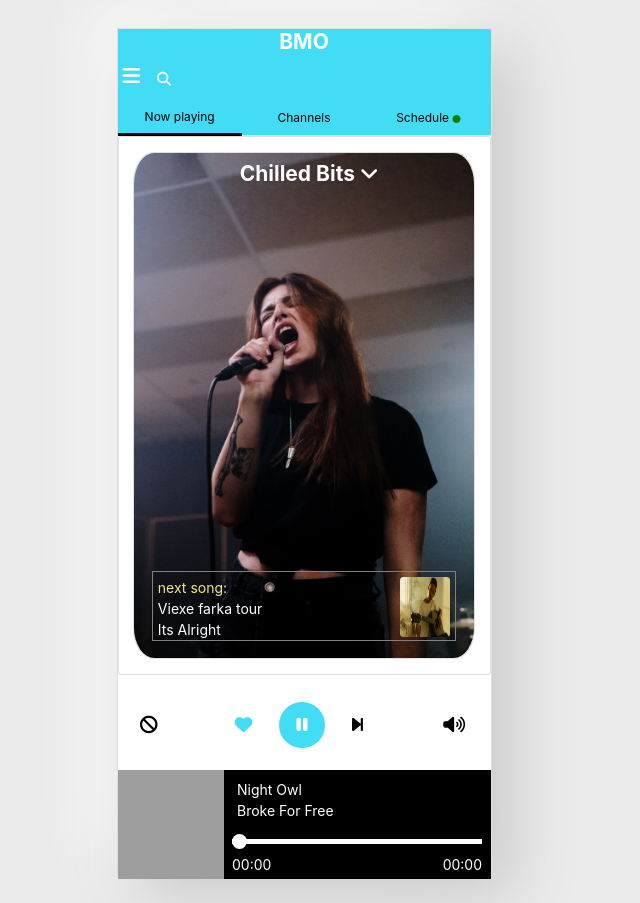
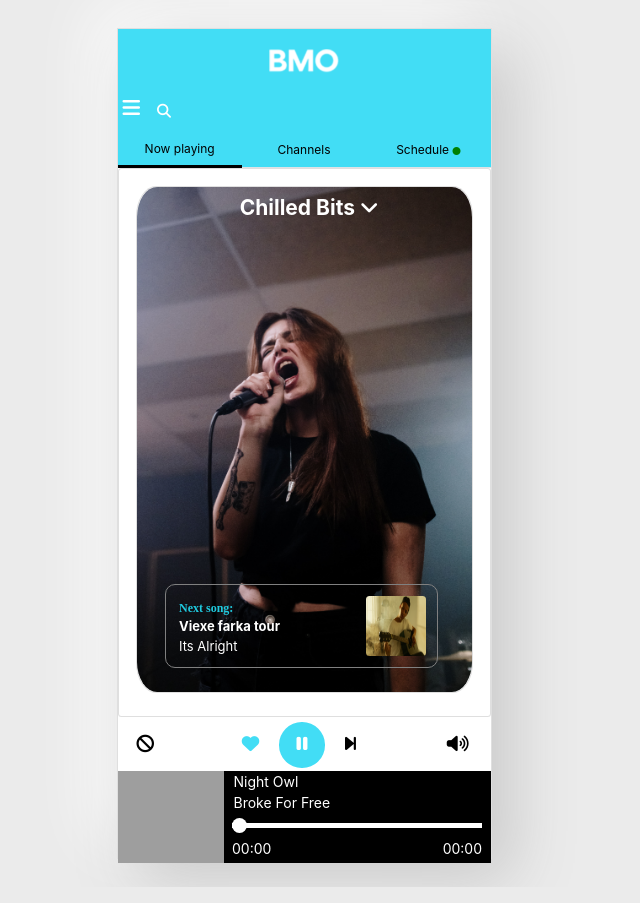
Before and after one commit to pallavbansal/MusicApp, a PHP site: page / in a window 1280 px wide. Shown: the whole page, without its empty margins (336-976 px from the left). Run offline with PHP 8.4, Linux system fonts and the light colour scheme; some libraries are stand-ins or nearby versions; grey boxes are pictures that could not be loaded.

Commit message:
latest changes

```diff
--- a/index.html
+++ b/index.html
@@ -15,7 +15,8 @@
 
     <div class="row">
       <div class="col-md-12 text-center">
-       <h4>BMO</h4>
+       <!-- <h4>BMO</h4> -->
+       <img src="images/BMOLOGO.png" class="BMOLOGO">
      </div>
    </div>
 
@@ -86,22 +87,22 @@
 
       <div class="tab-pane fade show active" id="custom-tabs-four-home" role="tabpanel" aria-labelledby="custom-tabs-four-home-tab">
 
-       <div class="container" style="padding: 4%" id="img-modal">
+       <div class="container tab-container-size" style="padding: 17px;" id="img-modal">
         <div class="card img-fluid" style="border-radius: 6%;">
           <img class="card-img-top" src="images/singer/9.jpg" alt="Card image" style="height: 505px; border-radius: 6%;">
           <div class="card-img-overlay image-class">
             <h4 class="card-title text-center text-white">Chilled Bits <i class="fas fa-angle-down noSwipe" onclick="show_list_of_songs_in_now_playing()"></i></h4>
           </div>
           <div class="card-overlay-bottom">
-            <div class="container-fluid" style="border: 1px solid gray; padding-top: 5px;" >
+            <div class="container-fluid" style="border: .25px solid gray; padding: 11px 11px 11px 13px; border-radius :10px;" >
               <div class="row">
                 <div class="col">
-                  <p style="color: #f2e687;margin-bottom: 0rem;">next song:</p>
-                  <p style="color: white;margin-bottom: 0rem;">Viexe farka tour</p>
-                  <p style="color: white;margin-bottom: 0rem;">Its Alright</p>
+                  <span class="Next-song"> Next song:</span>
+                  <p class="Artist-name">Viexe farka tour</p>
+                  <p class="Song-name">Its Alright</p>
                 </div>
                 <div class="col">
-                  <img src="images/singer/1.jpg" class="float-right rounded" width="50" height="60">
+                  <img src="images/singer/1.jpg" class="float-right rounded" width="60" height="60">
                 </div>
               </div>
             </div>
@@ -285,20 +286,20 @@
 
     <div class="tab-pane fade" id="custom-tabs-four-profile" role="tabpanel" aria-labelledby="custom-tabs-four-profile-tab">
       <!--------------List of channels---------------------->
-      <div class="container-fluid" style="height: 505px; overflow-y: auto; scrollbar-width: none;padding: 18px;" id="album-list">
+      <div class="container-fluid tab-container-size" style="overflow-y: auto; scrollbar-width: none;padding: 18px;" id="album-list">
         <div class="row">
-          <div class="col">
+          <div class="col col-padding">
             <div class="card channel-img">
-              <img class="card-img" src="images/singer/7.jpg" alt="Card image" style="border-radius: 10px;">
+              <img class="card-img channel-image-size" src="images/singer/7.jpg" alt="Card image">
               <div class="card-img-overlay">
                 <a href="#" style="color:white"><i class="fas fa-play"></i></a>
               </div>
             </div>
             <p class="text-center"><b>DJ Khalid</b></p>
           </div>
-          <div class="col">
+          <div class="col col-padding">
             <div class="card channel-img">
-              <img class="card-img" src="images/singer/2.jpg" alt="Card image" style="border-radius: 10px;">
+              <img class="card-img channel-image-size" src="images/singer/2.jpg" alt="Card image">
               <div class="card-img-overlay">
                 <a href="#" style="color:white"><i class="fas fa-play"></i></a>
               </div>
@@ -307,18 +308,18 @@
           </div>
         </div>
         <div class="row">
-          <div class="col">
+          <div class="col col-padding">
             <div class="card channel-img">
-              <img class="card-img" src="images/singer/3.jpg" alt="Card image" style="border-radius: 10px;">
+              <img class="card-img channel-image-size" src="images/singer/3.jpg" alt="Card image">
               <div class="card-img-overlay">
                 <a href="#" style="color:white"><i class="fas fa-play"></i></a>
               </div>
             </div>
             <p class="text-center"><b>Emma Bantai</b></p>
           </div>
-          <div class="col">
+          <div class="col col-padding">
             <div class="card channel-img">
-              <img class="card-img" src="images/singer/4.jpg" alt="Card image" style="border-radius: 10px;">
+              <img class="card-img channel-image-size" src="images/singer/4.jpg" alt="Card image">
               <div class="card-img-overlay">
                 <a href="#" style="color:white"><i class="fas fa-play"></i></a>
               </div>
@@ -327,18 +328,18 @@
           </div>
         </div>
         <div class="row">
-          <div class="col">
+          <div class="col col-padding">
             <div class="card channel-img">
-              <img class="card-img" src="images/singer/5.jpg" alt="Card image" style="border-radius: 10px;">
+              <img class="card-img channel-image-size" src="images/singer/5.jpg" alt="Card image">
               <div class="card-img-overlay">
                 <a href="#" style="color:white"><i class="fas fa-play"></i></a>
               </div>
             </div>
             <p class="text-center"><b>ED Sheren</b></p>
           </div>
-          <div class="col">
+          <div class="col col-padding">
             <div class="card channel-img">
-              <img class="card-img" src="images/singer/6.jpg" alt="Card image" style="border-radius: 10px;">
+              <img class="card-img channel-image-size" src="images/singer/6.jpg" alt="Card image">
               <div class="card-img-overlay">
                 <a href="#" style="color:white"><i class="fas fa-play"></i></a>
               </div>
@@ -348,18 +349,18 @@
         </div>
 
         <div class="row">
-          <div class="col">
+          <div class="col col-padding">
             <div class="card channel-img">
-              <img class="card-img" src="images/singer/5.jpg" alt="Card image" style="border-radius: 10px;">
+              <img class="card-img channel-image-size" src="images/singer/5.jpg" alt="Card image">
               <div class="card-img-overlay">
                 <a href="#" style="color:white"><i class="fas fa-play"></i></a>
               </div>
             </div>
             <p class="text-center"><b>ED Sheren</b></p>
           </div>
-          <div class="col">
+          <div class="col col-padding">
             <div class="card channel-img">
-              <img class="card-img" src="images/singer/6.jpg" alt="Card image" style="border-radius: 10px;">
+              <img class="card-img channel-image-size" src="images/singer/6.jpg" alt="Card image">
               <div class="card-img-overlay">
                 <a href="#" style="color:white"><i class="fas fa-play"></i></a>
               </div>
@@ -368,18 +369,18 @@
           </div>
         </div>
         <div class="row">
-          <div class="col">
+          <div class="col col-padding">
             <div class="card channel-img">
-              <img class="card-img" src="images/singer/5.jpg" alt="Card image" style="border-radius: 10px;">
+              <img class="card-img channel-image-size" src="images/singer/5.jpg" alt="Card image">
               <div class="card-img-overlay">
                 <a href="#" style="color:white"><i class="fas fa-play"></i></a>
               </div>
             </div>
             <p class="text-center"><b>ED Sheren</b></p>
           </div>
-          <div class="col">
+          <div class="col col-padding">
             <div class="card channel-img">
-              <img class="card-img" src="images/singer/6.jpg" alt="Card image" style="border-radius: 10px;">
+              <img class="card-img channel-image-size" src="images/singer/6.jpg" alt="Card image">
               <div class="card-img-overlay">
                 <a href="#" style="color:white"><i class="fas fa-play"></i></a>
               </div>
@@ -683,7 +684,7 @@
     </div>
 
     <div class="tab-pane fade" id="custom-tabs-four-messages" role="tabpanel" aria-labelledby="custom-tabs-four-messages-tab">
-      <div class="container-fluid" style="height: 505px; overflow-y: auto; scrollbar-width: none;padding: 18px;">
+      <div class="container-fluid tab-container-size" style=" overflow-y: auto; scrollbar-width: none;padding: 18px;">
         <div class="curve-container card">
             <div class="container-fluid p-2">
               <div class="row">
@@ -703,7 +704,7 @@
               <tbody>
                 <tr>
                   <th width="5%">
-                    <img src="images/singer/6.jpg" alt="" style="width:100px; height:100;border-radius: 10px;">
+                    <img src="images/singer/6.jpg" alt="" style="width: 90px;border-radius: 10px;">
                   </th>
                   <td width="35%">
                   <div class="pt-1">
@@ -714,7 +715,7 @@
                 </tr>
                 <tr>
                   <th width="5%">
-                    <img src="images/singer/2.jpg" alt="" style="width:100px; height:100;border-radius: 10px;">
+                    <img src="images/singer/2.jpg" alt="" style="width: 90px; border-radius: 10px;">
                   </th>
                   <td width="35%">
                     <div class="pt-1">
@@ -725,7 +726,7 @@
                 </tr>
                 <tr>
                   <th width="5%">
-                    <img src="images/singer/3.jpg" alt="" style="width:100px; height:100;border-radius: 10px;">
+                    <img src="images/singer/3.jpg" alt="" style="width: 90px; border-radius: 10px;">
                   </th>
                   <td width="35%">
                     <div class="pt-1">
@@ -736,7 +737,7 @@
                 </tr>
                 <tr>
                   <th width="5%">
-                    <img src="images/singer/4.jpg" alt="" style="width:100px; height:100;border-radius: 10px;">
+                    <img src="images/singer/4.jpg" alt="" style="width: 90px; border-radius: 10px;">
                   </th>
                   <td width="35%">
                     <div class="pt-1">
@@ -747,7 +748,7 @@
                 </tr>
                 <tr>
                   <th width="5%">
-                    <img src="images/singer/4.jpg" alt="" style="width:100px; height:100;border-radius: 10px;">
+                    <img src="images/singer/4.jpg" alt="" style="width: 90px; border-radius: 10px;">
                   </th>
                   <td width="35%">
                     <div class="pt-1">
@@ -766,10 +767,10 @@
 
   <!--------------Bottom buttons to manage songs----------------------------->
 
-      <div class="container-fluid mt-3">
+      <div class="container-fluid">
         <div class="d-flex justify-content-between">
 
-          <div class="p-1">
+          <div class="p-0">
             <div class="button button-lg">
               <i class="fas fa-ban fa-lg" aria-hidden="true"></i>
               <span class="sr-only">Ban</span>
@@ -778,19 +779,19 @@
 
           <div class="container" style="display: flex;justify-content: center;">
             <div class="d-inline-flex">
-              <div class="p-1">
+              <div class="p-0">
                 <div class="button-heart button-lg">
                   <i class="fas fa-heart fa-lg"></i>
                   <span class="sr-only">Repeat Song</span>
                 </div>
               </div>
-              <div class="p-1">
+              <div class="p-0">
                 <div class=" button-pause playpause-track" onclick="playpauseTrack()">
                   <i class="fas fa-pause fa-lg" aria-hidden="true" aria-hidden="true"></i>
                   <span class="sr-only">Pause</span>
                 </div>
               </div>
-              <div class="p-1">
+              <div class="p-0">
                 <div class="button button-lg next-track" onclick="nextTrack()">
                   <i class="fas fa-step-forward fa-lg"></i>
                   <span class="sr-only">Next Music</span>
@@ -799,7 +800,7 @@
             </div>
           </div>
 
-          <div class="p-1">
+          <div class="p-0">
             <div class="container">
               <div class="button button-lg volumepopup" onclick="volumeclick()">
                 <i class="fas fa-volume-up fa-lg" aria-hidden="true" style=""></i>
@@ -819,17 +820,17 @@
 
 <!--------------Bottom buttons to manage songs----------------------------->
 
-      <div class="container-fluid mt-3">
+      <div class="container-fluid mt-1">
         <div class="d-flex justify-content-between" style="margin: -5px;background: black;">
 
           <div>
-            <img src="images/singer/5.jpg" alt="song image" style="width: 106px; height: 109px;">
+            <img src="images/singer/5.jpg" alt="song image" style="width: 106px; height: 92px;">
           </div>
 
           <div class="container-fluid">
 
-              <div class="p-1">
-                <div class="details"  style="padding: 5px;">
+              <div class="p-0">
+                <div class="details"  style="padding-left: 5px;">
                   <div class="now-playing"></div>
                   <div class="track-art"></div>
                   <div class="track-name text-white"><b>DJ Khalid</b></div>
--- a/style.css
+++ b/style.css
@@ -36,6 +36,12 @@ a {
 ol li{
     list-style-type: none;
     line-height: 30px;
+}
+
+
+.col-padding{
+  padding-right: 6px;
+padding-left: 6px;
 }
 
 .tab{
@@ -96,6 +102,14 @@ ol li{
 .account-logo h4{
    margin:20px;
    font-size: 33px;
+}
+
+
+.BMOLOGO {
+width: 70px;
+height: 24px;
+margin: 20px 30px 20px 30px;
+object-fit: contain;
 }
 
 /*Profile Card 1*/
@@ -216,7 +230,7 @@ ol li{
     background-color: #42ddf5;
     color: #fff;
     border-radius: 50%;
-    margin: 10px 3px;
+    margin: 5px 3px;
     display: flex;
     justify-content: center;
     align-items: center;
@@ -225,10 +239,9 @@ ol li{
 .button-heart{
     width: 3.25rem;
     height: 3.25rem;
-
     color: #42ddf5;
     border-radius: 50%;
-    margin: 10px 3px;
+    margin: 5px 3px;
     display: flex;
     justify-content: center;
     align-items: center;
@@ -236,24 +249,16 @@ ol li{
 .button {
     color: #000;
     border-radius: 50%;
-    margin: 10px 0px;
+    margin: 5px 0px;
     display: flex;
     justify-content: center;
     align-items: center;
 
 }
 
-/*.button-sm {
-    width: 2rem;
-    height: 2rem;
-    opacity: 0.75;
+.tab-container-size{
+height: 547px;
 }
-.button-md {
-    width: 2.5rem;
-    height: 2.5rem;
-    opacity: 0.85;
-}*/
-
 
 
 /* css for side navbar */
@@ -737,13 +742,41 @@ border-radius: 0.25rem;
 }
 
 .card-overlay-bottom{
-  position: absolute;
-top: 400x;
+position: absolute;
 right: 0;
-bottom: 0;
-left: 0;
-padding: 1.25rem;
-border-radius: calc(.25rem - 1px);
+bottom: 40px;
+left: -5px;
+padding: 1rem;
+width: 301px;
+height: 82px;
+margin: auto;
+}
+
+.Next-song {
+  font-family: Assistant;
+  font-size: 12px;
+  font-weight: bold;
+  font-stretch: normal;
+  font-style: normal;
+  letter-spacing: normal;
+  color: #1fcadf;
+}
+
+.Artist-name{
+  color: white;
+  margin-bottom: 0rem;
+  font-size: 13px;
+  font-weight: bold;
+  font-stretch: normal;
+  font-style: normal;
+}
+
+.Song-name{
+  color: white;
+  margin-bottom: 0rem;
+  font-size: 13px;
+  font-stretch: normal;
+  font-style: normal;
 }
 
 /*----------------------Toggle Button CSSS--------------------------*/
@@ -840,8 +873,13 @@ input:checked + .slider:before {
 
 .channel-img{
    border: none;
-   border-radius: 30%;
 }
+
+.channel-image-size{
+  border-radius: 10px;
+  height: 122px;
+}
+
 .text-block{
 
         top:-80px;"
```
Also changed, not shown: images/BMOLOGO.png (added).
